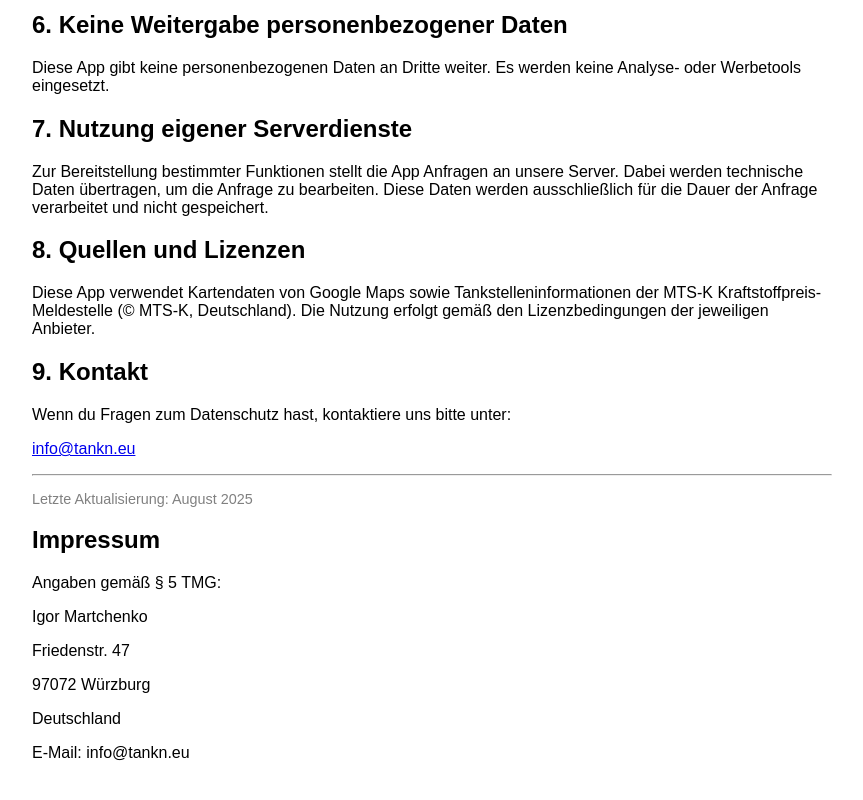
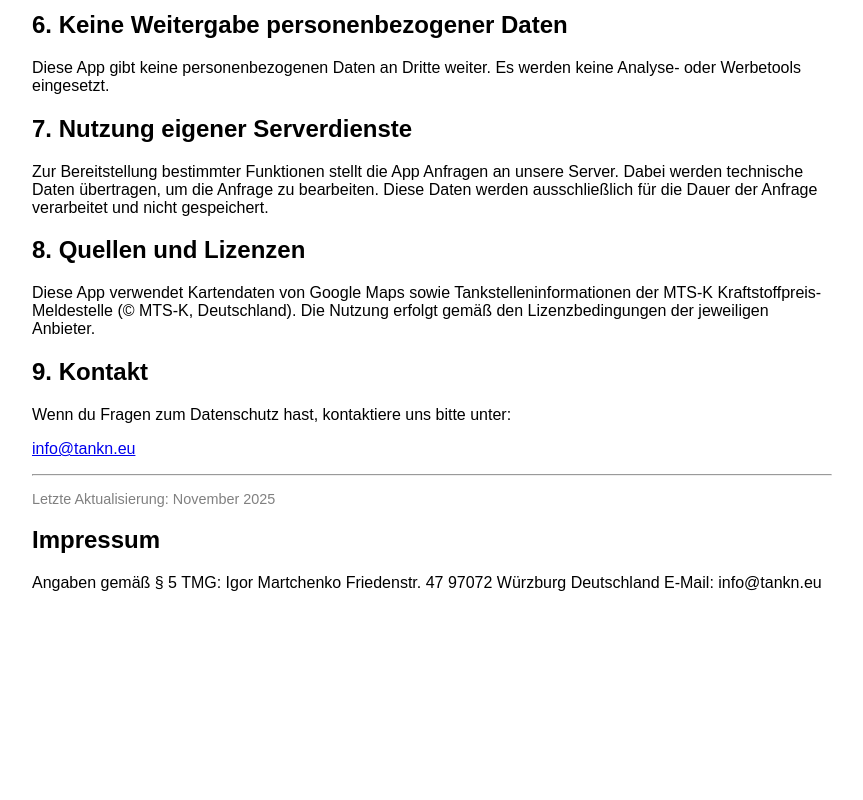
Before and after one commit to jigga9999/datenschutzerklaerung, a plain HTML site: page index.html in a window 1280 px wide. Shown: the part 1124-1924 px from the top of the page, without its empty margins (208-1071 px from the left). After the commit the page ends 1764 px from the top, so only its background shows below. Drawn offline with Linux system fonts and the light colour scheme.

Commit message:
Update index.html

```diff
--- a/index.html
+++ b/index.html
@@ -49,15 +49,15 @@
   <p>Wenn du Fragen zum Datenschutz hast, kontaktiere uns bitte unter:</p>
   <p><a href="mailto:info@tankn.eu">info@tankn.eu</a></p>
   <hr>
-  <p style="font-size: 0.9rem; color: gray;">Letzte Aktualisierung: August 2025</p>
+  <p style="font-size: 0.9rem; color: gray;">Letzte Aktualisierung: November 2025</p>
 
   <h2>Impressum</h2>
 
-  <p>Angaben gemäß § 5 TMG:</p>
-  <p>Igor Martchenko</p>
-  <p>Friedenstr. 47</p>
-  <p>97072 Würzburg</p>
-  <p>Deutschland</p>
-  <p>E-Mail: info@tankn.eu</p>
+  <p>Angaben gemäß § 5 TMG:
+  Igor Martchenko
+  Friedenstr. 47
+  97072 Würzburg
+  Deutschland
+  E-Mail: info@tankn.eu</p>
 </body>
 </html>
```
